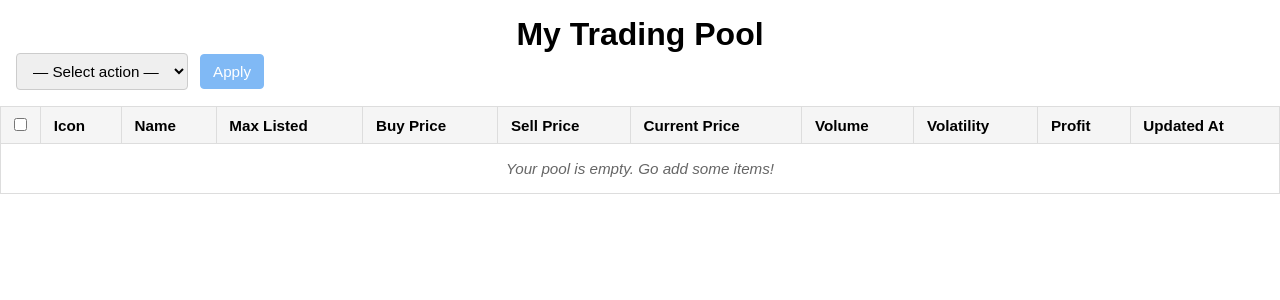
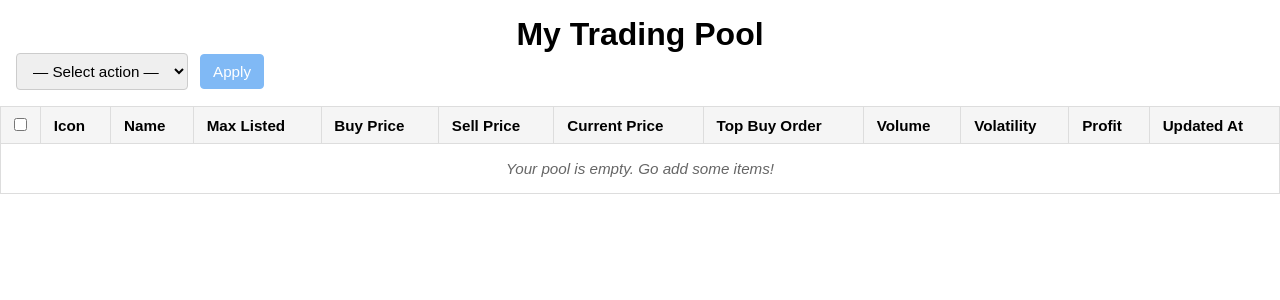
Before and after one commit to SlightlyMadMax/smt-backend, a Python web app: template smt/templates/pool_items.html in a window 1280 px wide. Shown: the part 77-377 px from the top of the page. Run offline with Jinja, Linux system fonts and the light colour scheme; the template is opened without the code that fills it, so the values that code supplies are empty.

Commit message:
show top buy order column in the pool dashboard

```diff
--- a/smt/static/js/pool_items.js
+++ b/smt/static/js/pool_items.js
@@ -79,6 +79,7 @@ bulkForm.addEventListener('submit', async ev => {
     hashes.forEach(h => {
       const selector = `
         .poll-current-price[data-hash="${h}"],
+        .poll-buy-order[data-hash="${h}"],
         .poll-buy-price[data-hash="${h}"],
         .poll-sell-price[data-hash="${h}"],
         .poll-volume[data-hash="${h}"],
@@ -134,6 +135,7 @@ async function pollUpdates() {
 
   const selectors = [
     '.poll-current-price',
+    '.poll-buy-order',
     '.poll-buy-price',
     '.poll-sell-price',
     '.poll-volume',
@@ -169,6 +171,7 @@ async function pollUpdates() {
     const {
       market_hash_name: name,
       current_lowest_price: curr,
+      current_highest_buy_order: topBuy,
       current_volume24h: vol,
       updated_at: ts,
       optimal_buy_price: buy,
@@ -196,6 +199,7 @@ async function pollUpdates() {
     }
 
     maybeSet('.poll-current-price', 'data-hash', curr);
+    maybeSet('.poll-buy-order', 'data-hash', topBuy);
     maybeSet('.poll-buy-price', 'data-hash', buy);
     maybeSet('.poll-sell-price', 'data-hash', sell);
     maybeSet('.poll-volume', 'data-hash', vol);
--- a/smt/templates/pool_items.html
+++ b/smt/templates/pool_items.html
@@ -35,6 +35,7 @@
             <th>Buy Price</th>
             <th>Sell Price</th>
             <th>Current Price</th>
+            <th>Top Buy Order</th>
             <th>Volume</th>
             <th>Volatility</th>
             <th>Profit</th>
@@ -101,6 +102,16 @@
             </td>
 
             <td>
+            <span class="poll-buy-order" data-hash="{{ item.market_hash_name }}">
+              {% if item.current_highest_buy_order is not none %}
+                {{ item.current_highest_buy_order }}
+              {% else %}
+                <em>Loading…</em>
+              {% endif %}
+            </span>
+            </td>
+
+            <td>
             <span class="poll-volume" data-hash="{{ item.market_hash_name }}">
               {% if item.current_volume24h is not none %}
                 {{ item.current_volume24h }}
```
